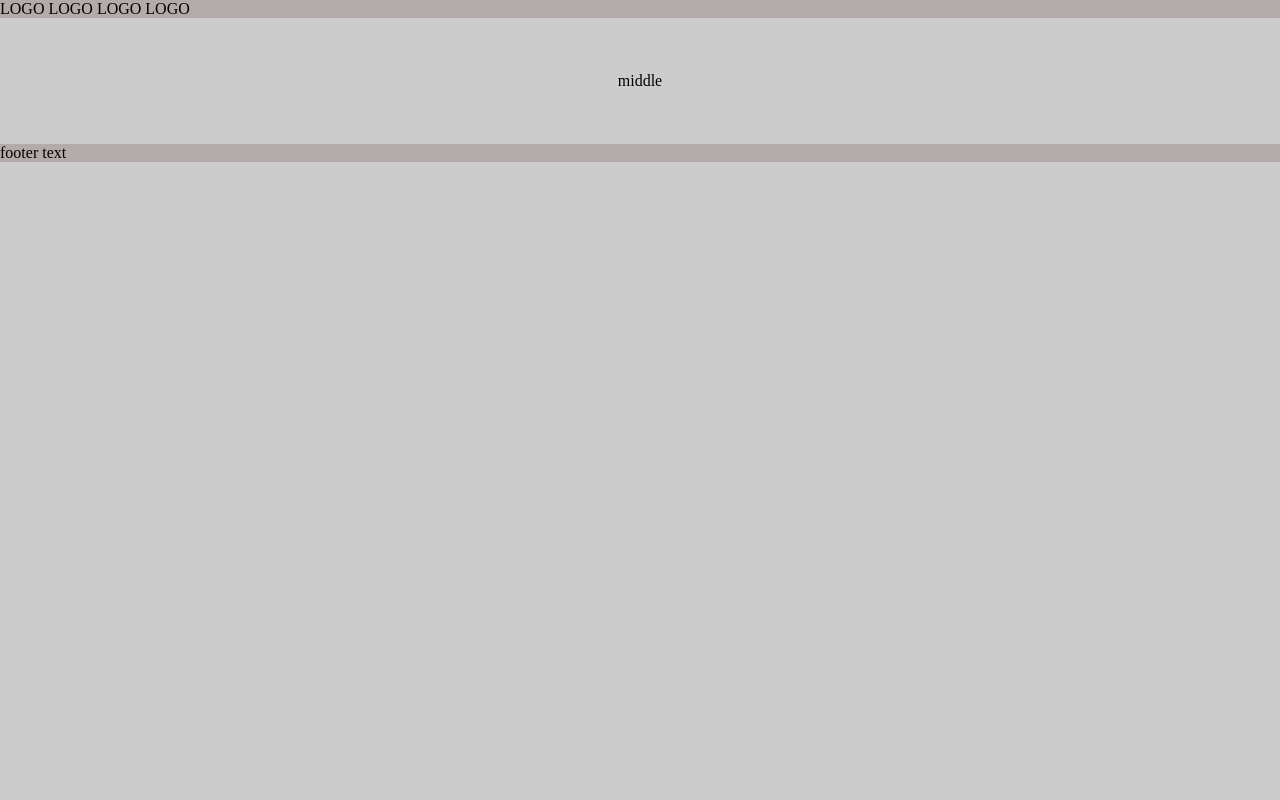
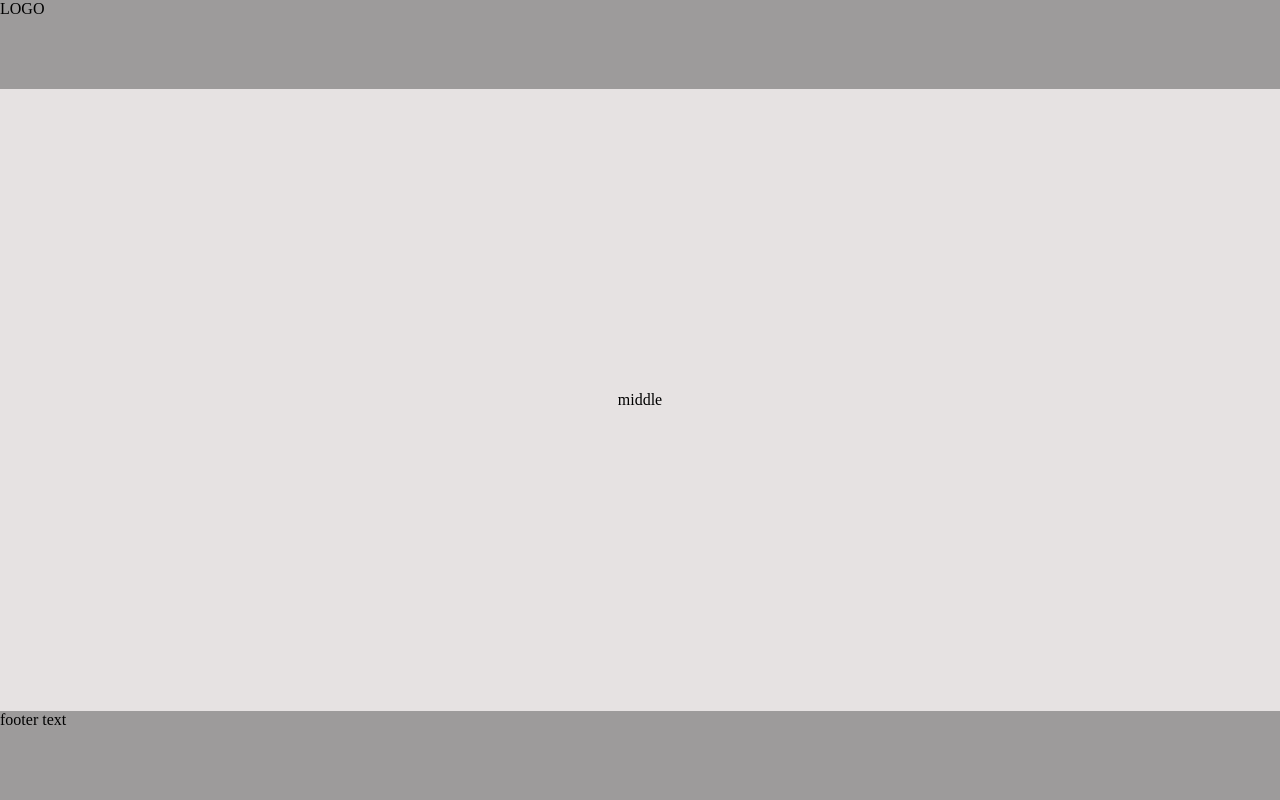
Before and after one commit to miguel2105/MyFirstProgram, a plain HTML site: page index.html in a window 1280 px wide. Drawn offline with Linux system fonts and the light colour scheme.

Commit message:
added index file and styles

```diff
--- a/index.html
+++ b/index.html
@@ -2,35 +2,36 @@
 <html>
 
 <head>
-    <title>MyFirst Web Application</title>
+    <title>My First Web Application</title>
     <style>
         * {
             margin: 0px;
             padding: 0px;
         }
 
-        html,
         body {
             width: 100vw;
             height: 100vh;
-            background-color: #ccc;
+            background-color: #e6e2e2;
         }
 
         .app-container-grid {
             display: grid;
             grid-template-columns: 1fr 6fr 2fr;
             grid-template-rows: 1fr 7fr 1fr;
-            height; 100vh;
+            height: 100vh;
         }
         .main-header, .main-footer {
-            background-color: #b3aaaa;
+            background-color: #9d9b9b;
         }
-        .main-header, .main-container-grid, .main-footer {
+        .main-header,
+        .main-container-grid,
+        .main-footer {
             grid-column: 1 / 4;
         }
 
         .main-container-grid {
-            align-self:center;
+            align-self: center;
             justify-self: center;
         }
     </style>
@@ -39,7 +40,7 @@
 <body>
     <div class="app-container-grid">
         <header class="main-header">
-            <span>LOGO LOGO LOGO LOGO</span>
+            <span>LOGO</span>
         </header>
         <div class="main-container-grid">
             middle
@@ -47,8 +48,6 @@
         <footer class="main-footer">
             footer text
         </footer>
-
-        </div>
     </div>
 </body>
 
```
